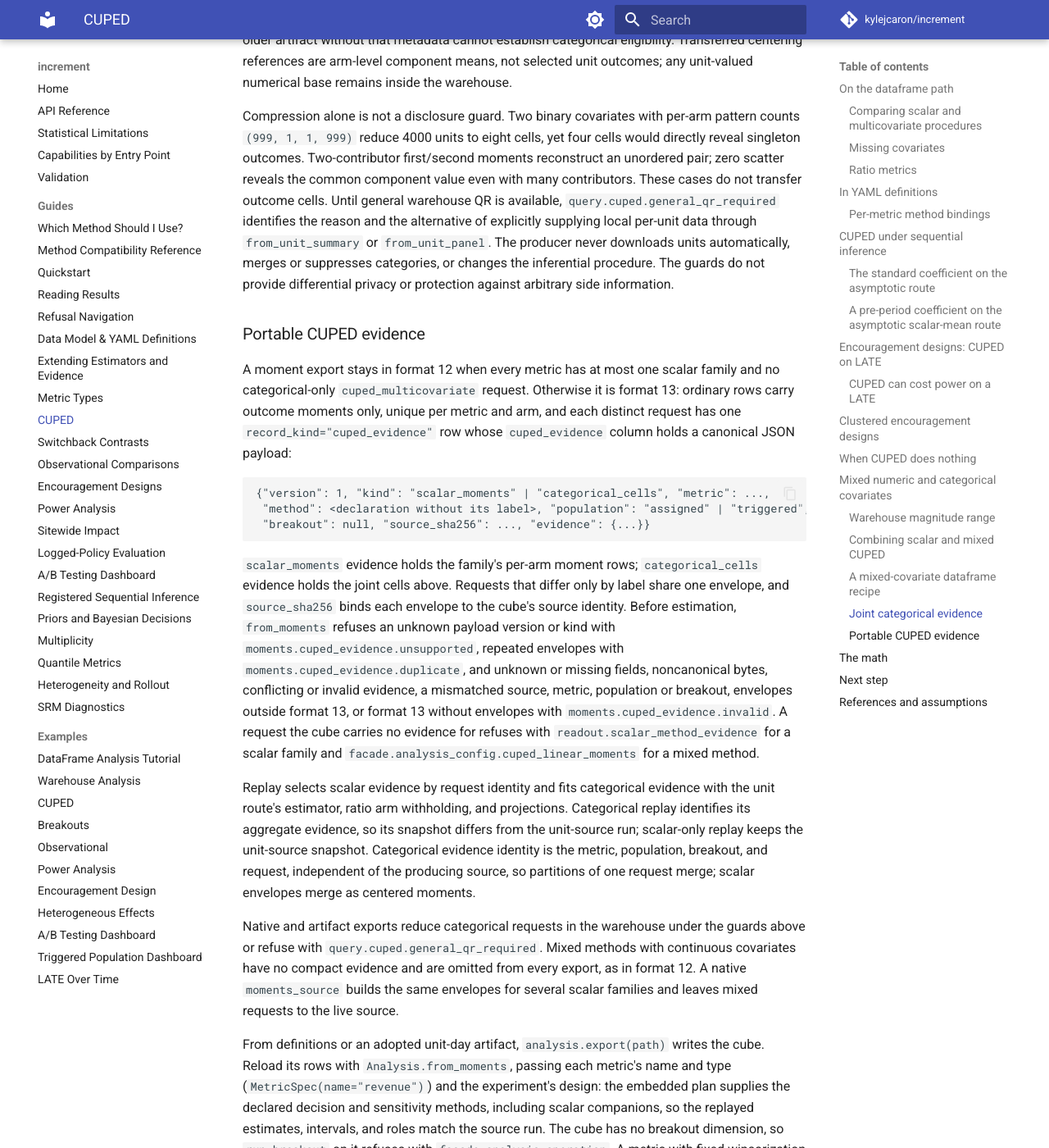
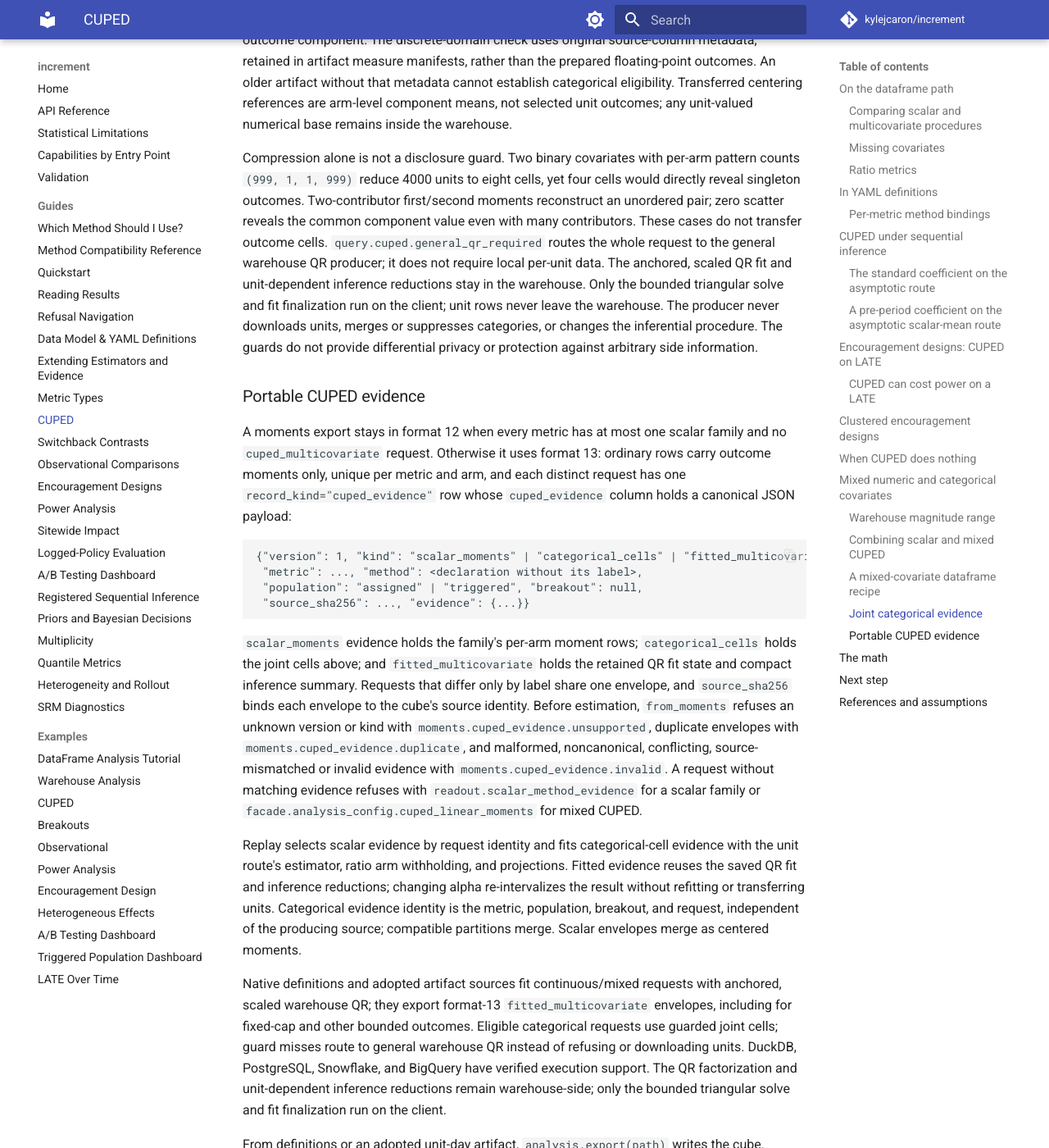
Before and after one commit to kylejcaron/increment, an MkDocs documentation site: the page built from docs/guides/cuped.md, in a window 1280 px wide and 1400 px high, scrolled down 19574 px. Shown: the whole window at 82% size. Built offline with MkDocs 1.6.1 and Material for MkDocs 9.7.7, drawn with Linux system fonts in a browser that asks for light colours; comment, search, counter and statistics services are not loaded; some of the changed text lies outside the part shown.

Commit message:
Describe the warehouse CUPED fit as it now works
The guide and capability table describe the warehouse fit on
definitions and artifacts with only the small triangular solve done
locally, the documented magnitude range and its refusal, fitted-evidence
export and replay, and the backends it runs on. Breakout parity rows
compare estimates, intervals and availability, not only identities.

````diff
--- a/docs/guides/cuped.md
+++ b/docs/guides/cuped.md
@@ -778,13 +778,16 @@ guarantee.
 
 ### Warehouse magnitude range
 
-Warehouse-backed CUPED producers require each arm's root-mean-square magnitude
-for every outcome component (including a ratio denominator) and continuous
-covariate to be zero or within $[10^{-50}, 10^{50}]$. A value outside this
-range is refused with `query.cuped.magnitude_range` before fitting or outcome
-transfer. Rescale the values by changing units, or fit from explicitly supplied
-per-unit data with `Analysis.from_unit_summary` or `Analysis.from_unit_panel`.
-This warehouse bound does not change the local per-unit fitters.
+Native and artifact warehouse routes bound each arm's root-mean-square
+magnitude for every outcome component (including a ratio denominator) and
+continuous covariate to $[10^{-50}, 10^{50}]$. Outside that range they refuse
+with `query.cuped.magnitude_range`, before transferring unit values; the
+structured context identifies the metric, component, arm, and violated bound.
+DuckDB, PostgreSQL, Snowflake, and BigQuery execution use this same support
+envelope. Rescale the inputs or explicitly choose the local per-unit route
+with `Analysis.from_unit_summary` or `Analysis.from_unit_panel`; the warehouse
+route never falls back to transferring units. The bound does not change the
+local per-unit fitters.
 
 ### Combining scalar and mixed CUPED
 
@@ -1087,67 +1090,73 @@ Compression alone is not a disclosure guard. Two binary covariates with
 per-arm pattern counts `(999, 1, 1, 999)` reduce 4000 units to eight cells,
 yet four cells would directly reveal singleton outcomes. Two-contributor
 first/second moments reconstruct an unordered pair; zero scatter reveals
-the common component value even with many contributors. These cases do
-not transfer outcome cells. Until general warehouse QR is available,
-`query.cuped.general_qr_required` identifies the reason and the alternative
-of explicitly supplying local per-unit data through `from_unit_summary`
-or `from_unit_panel`. The producer never downloads units automatically,
-merges or suppresses categories, or changes the inferential procedure.
+the common component value even with many contributors. These cases do not
+transfer outcome cells. `query.cuped.general_qr_required` routes the whole
+request to the general warehouse QR producer; it does not require local
+per-unit data. The anchored, scaled QR fit and unit-dependent inference
+reductions stay in the warehouse. Only the bounded triangular solve and fit
+finalization run on the client; unit rows never leave the warehouse. The
+producer never downloads units, merges or suppresses categories, or changes
+the inferential procedure.
 The guards do not provide differential privacy or protection against
 arbitrary side information.
 
 ### Portable CUPED evidence
 
-A moment export stays in format 12 when every metric has at most one scalar
-family and no categorical-only `cuped_multicovariate` request. Otherwise it is
-format 13: ordinary rows carry outcome moments only, unique per metric and
-arm, and each distinct request has one `record_kind="cuped_evidence"` row whose
+A moments export stays in format 12 when every metric has at most one scalar
+family and no `cuped_multicovariate` request. Otherwise it uses format 13:
+ordinary rows carry outcome moments only, unique per metric and arm, and each
+distinct request has one `record_kind="cuped_evidence"` row whose
 `cuped_evidence` column holds a canonical JSON payload:
 
 ```text
-{"version": 1, "kind": "scalar_moments" | "categorical_cells", "metric": ...,
- "method": <declaration without its label>, "population": "assigned" | "triggered",
- "breakout": null, "source_sha256": ..., "evidence": {...}}
+{"version": 1, "kind": "scalar_moments" | "categorical_cells" | "fitted_multicovariate",
+ "metric": ..., "method": <declaration without its label>,
+ "population": "assigned" | "triggered", "breakout": null,
+ "source_sha256": ..., "evidence": {...}}
 ```
 
 `scalar_moments` evidence holds the family's per-arm moment rows;
-`categorical_cells` evidence holds the joint cells above. Requests that differ
-only by label share one envelope, and `source_sha256` binds each envelope to
-the cube's source identity. Before estimation, `from_moments` refuses an
-unknown payload version or kind with `moments.cuped_evidence.unsupported`,
-repeated envelopes with `moments.cuped_evidence.duplicate`, and unknown or
-missing fields, noncanonical bytes, conflicting or invalid evidence, a
-mismatched source, metric, population or breakout, envelopes outside format
-13, or format 13 without envelopes with `moments.cuped_evidence.invalid`. A
-request the cube carries no evidence for refuses with
-`readout.scalar_method_evidence` for a scalar family and
-`facade.analysis_config.cuped_linear_moments` for a mixed method.
+`categorical_cells` holds the joint cells above; and
+`fitted_multicovariate` holds the retained QR fit state and compact inference
+summary. Requests that differ only by label share one envelope, and
+`source_sha256` binds each envelope to the cube's source identity. Before
+estimation, `from_moments` refuses an unknown version or kind with
+`moments.cuped_evidence.unsupported`, duplicate envelopes with
+`moments.cuped_evidence.duplicate`, and malformed, noncanonical, conflicting,
+source-mismatched or invalid evidence with `moments.cuped_evidence.invalid`.
+A request without matching evidence refuses with `readout.scalar_method_evidence`
+for a scalar family or `facade.analysis_config.cuped_linear_moments` for mixed
+CUPED.
 
-Replay selects scalar evidence by request identity and fits categorical
+Replay selects scalar evidence by request identity and fits categorical-cell
 evidence with the unit route's estimator, ratio arm withholding, and
-projections. Categorical replay identifies its aggregate evidence, so its
-snapshot differs from the unit-source run; scalar-only replay keeps the
-unit-source snapshot. Categorical evidence identity is the metric, population,
-breakout, and request, independent of the producing source, so partitions of
-one request merge; scalar envelopes merge as centered moments.
+projections. Fitted evidence reuses the saved QR fit and inference reductions;
+changing alpha re-intervalizes the result without refitting or transferring
+units. Categorical evidence identity is the metric, population, breakout, and
+request, independent of the producing source; compatible partitions merge.
+Scalar envelopes merge as centered moments.
 
-Native and artifact exports reduce categorical requests in the warehouse
-under the guards above or refuse with `query.cuped.general_qr_required`.
-Mixed methods with continuous covariates have no compact evidence and are
-omitted from every export, as in format 12. A native `moments_source` builds
-the same envelopes for several scalar families and leaves mixed requests to
-the live source.
+Native definitions and adopted artifact sources fit continuous/mixed requests
+with anchored, scaled warehouse QR; they export format-13
+`fitted_multicovariate` envelopes, including for fixed-cap and other bounded
+outcomes. Eligible categorical requests use guarded joint cells; guard misses
+route to general warehouse QR instead of refusing or downloading units.
+DuckDB, PostgreSQL, Snowflake, and BigQuery have verified execution support.
+The QR factorization and unit-dependent inference reductions remain
+warehouse-side; only the bounded triangular solve and fit finalization run on
+the client.
 
 From definitions or an adopted unit-day artifact, `analysis.export(path)`
 writes the cube. Reload its rows with `Analysis.from_moments`, passing each
 metric's name and type (`MetricSpec(name="revenue")`) and the experiment's
-design: the embedded plan supplies the declared decision and sensitivity
-methods, including scalar companions, so the replayed estimates, intervals,
-and roles match the source run. The cube has no breakout dimension, so
-`run_breakout` on it refuses with `facade.analysis.operation`. A metric with
-fixed winsorization caps, or any other bounded or discrete outcome, sends the
-whole export to `query.cuped.general_qr_required` before outcome cells leave
-the warehouse; run that request on the unit source instead.
+design: the embedded plan supplies the decision and sensitivity methods,
+including scalar companions, so estimates, intervals and roles replay. The
+cube has no breakout dimension, so `run_breakout` refuses with
+`facade.analysis.operation`. Warehouse-backed QR also enforces the per-arm
+component/covariate magnitude range $[10^{-50}, 10^{50}]`; violations refuse
+with `query.cuped.magnitude_range` before any unit values can leave the
+warehouse.
 
 ## The math
 
````
Also changed, not shown: docs/reference/capabilities-by-entry-point.md (+1 -1 lines), 3 other files.
